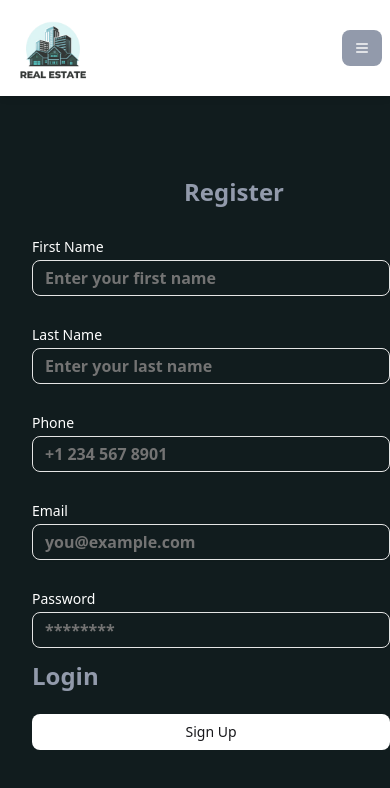
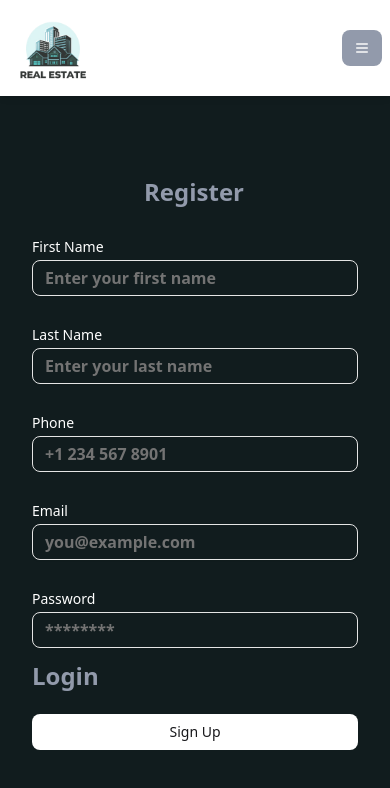
Before and after one commit to batu-call/REAL-ESTATE-RENTAL, a Next.js app in the folder frontend/: page /Register in a window 390 px wide. Shown: the top 788 px of the page. Built offline with nearby package versions, Linux system fonts and the light colour scheme; no server answers.

Commit message:
responsive

```diff
--- a/frontend/src/app/Login/page.tsx
+++ b/frontend/src/app/Login/page.tsx
@@ -47,8 +47,8 @@ const Page = () => {
       </div>
       {/* Login Form */}
       <div className='bg-[#111c1e] w-full lg:w-1/2'>
-        <div className='ml-8 lg:ml-72 mt-20 lg:mt-72 font-bold text-2xl'>
-          <h3 className='text-color2 inline-block lg:ml-38 ml-38'>Login</h3>
+        <div className='ml-8 mr-8 lg:ml-72 mt-20 lg:mt-72 font-bold text-2xl'>
+          <h3 className='text-color2 inline-block lg:ml-38 ml-32'>Login</h3>
 
           <div className="grid w-full max-w-sm items-center gap-1.5 mt-12">
             <Label htmlFor="email" className='text-color'>Email</Label>
--- a/frontend/src/app/Register/page.tsx
+++ b/frontend/src/app/Register/page.tsx
@@ -85,8 +85,8 @@ const Page = () => {
        {/* Register Main  */}
       <div className='lg:w-1/2 w-full bg-[#111c1e]'>
 
-      <div className='ml-8 lg:ml-72 mt-20 lg:mt-32 font-bold text-2xl'>
-      <h3 className='text-color2 lg:ml-38 inline-block ml-38'>Register</h3>
+      <div className='ml-8 mr-8 lg:ml-72 mt-20 lg:mt-32 font-bold text-2xl'>
+      <h3 className='text-color2 lg:ml-38 inline-block ml-28'>Register</h3>
 
 
 
--- a/frontend/src/components/Main/page.tsx
+++ b/frontend/src/components/Main/page.tsx
@@ -5,7 +5,7 @@ import Link from 'next/link'
 
 const Main = () => {
   return (
-    <div className='mt-24 h-[90vh] relative w-full anime delay-14' >
+    <div className='mt-24 h-[90vh] relative anime delay-14 mr-12' >
       <div className='w-full sm:w-3/4 md:w-2/3 lg:w-1/2 mt-24 leading-loose z-10 absolute top-8 text-center sm:text-left'>
         <h3 className='text-3xl sm:text-4xl md:text-5xl lg:text-6xl xl:text-7xl text-color ml-16 text-shadow-lg font-bold animated delay-100 text-wrap'>
             Find Your Perfect Rental Home Today
```
